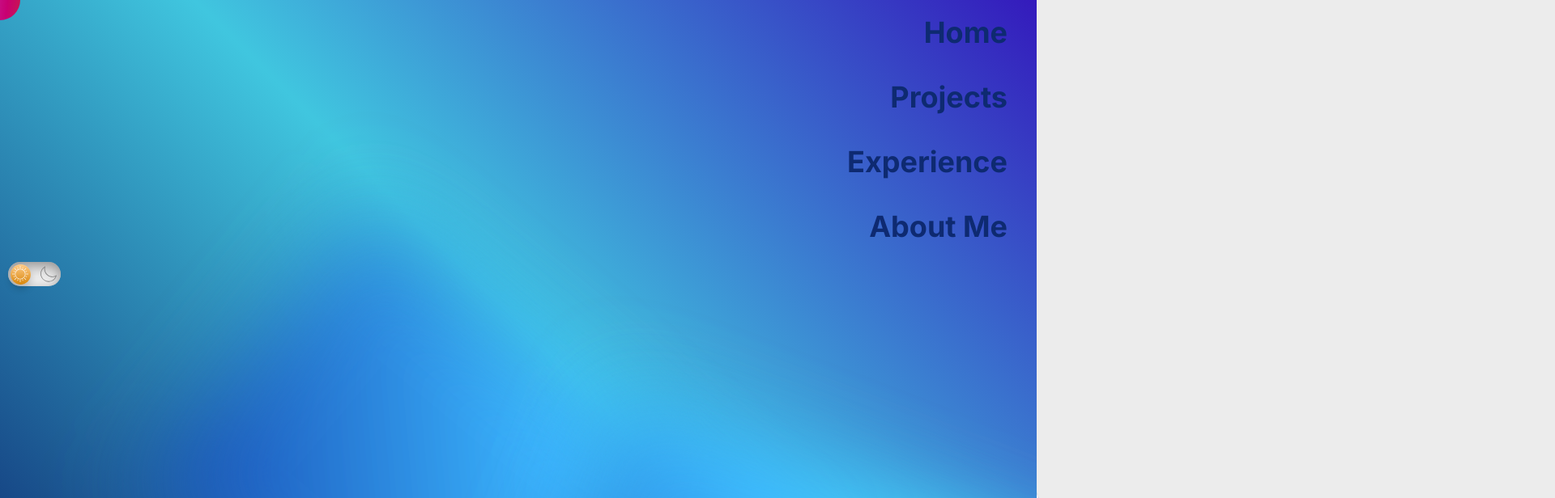
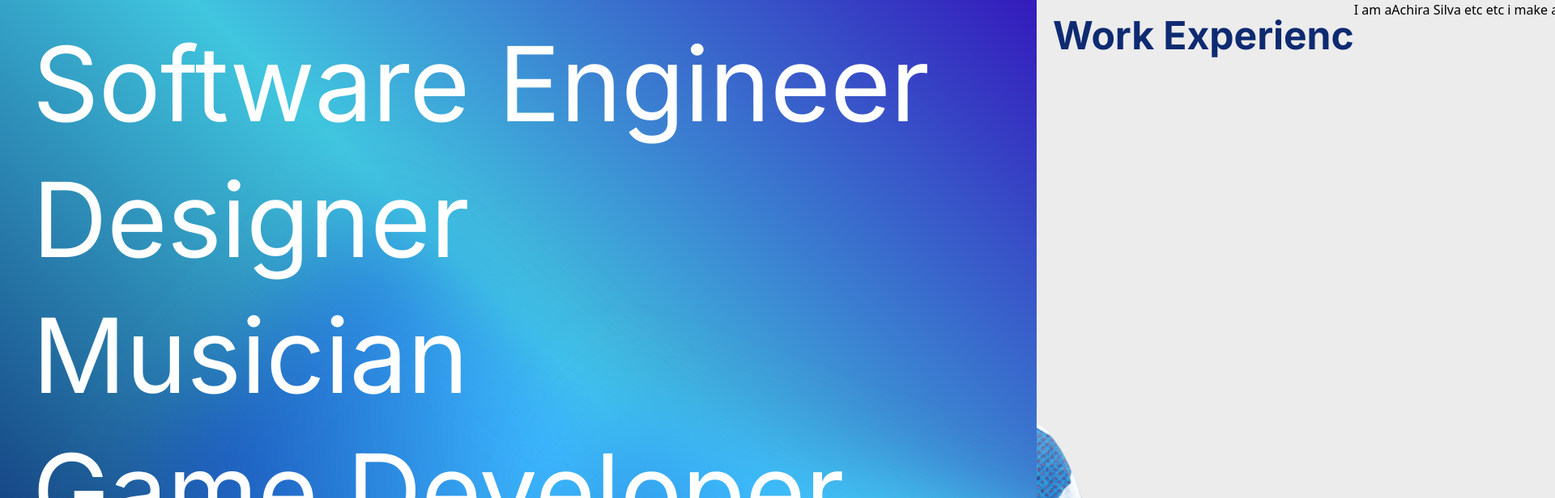
Before and after one commit to achira7/portfolio, a React (Vite) app: page / in a window 1280 px wide. Shown: the top 616 px of the page at 81% size, 1920 px wide, since content can reach past the window. Built offline with nearby package versions, Linux system fonts and the light colour scheme; what react-chatbot-kit would draw is missing.

Commit message:
Fixed Homepage issues

```diff
--- a/src/App.jsx
+++ b/src/App.jsx
@@ -16,6 +16,7 @@ function App() {
   const flairRef = useRef(null);
   const container = useRef(null);
   const [mode, setMode] = useState("light-mode");
+  const [loadingProgress, setLoadingProgress] = useState(0);
 
   useEffect(() => {
     const storedMode = localStorage.getItem("mode") || "light-mode";
@@ -30,6 +31,51 @@ function App() {
     document.body.classList.add(newMode);
     localStorage.setItem("mode", newMode);
   };
+
+  // .from("#title-1, #title-2, #title-3, #title-4", {
+  //   opacity: 0,
+  //   y: "+=30",
+  //   delay: 0.1,
+  //   stagger: 0.4,
+  //   ease: "slow",
+  // })
+
+  useLayoutEffect(() => {
+    const loaderElement = document.getElementById("loader");
+
+    gsap.from(loaderElement, {
+      scale: 0.5,
+      duration: 0.5,
+      ease: "power1.out",
+    });
+
+    let progressAnimation = gsap.to(
+      {},
+      {
+        y: "+=30",
+        delay: 0.2,
+        duration: 2,
+        ease: "slow",
+        onUpdate: () => {
+          const progress = Math.round(progressAnimation.progress() * 100);
+          setLoadingProgress(progress);
+        },
+        onComplete: () => {
+          gsap.to(loaderElement, {
+            opacity: 0,
+            scale: 0.5,
+            duration: 0.5,
+            ease: "power1.in",
+            onComplete: () => {
+              loaderElement.style.display = "none";
+            },
+          });
+        },
+      }
+    );
+
+    return () => progressAnimation.kill();
+  }, []);
 
   // Cursor animation
   useLayoutEffect(() => {
@@ -47,7 +93,7 @@ function App() {
       gsap.to(flairRef.current, {
         clipPath: "polygon(40% 40%, 60% 100%, 100% 60%)",
         scale: 1.4,
-        duration: 0.3,
+        duration: 0.5,
         ease: "power2.inOut",
       });
     };
@@ -56,7 +102,7 @@ function App() {
       gsap.to(flairRef.current, {
         clipPath: "circle(45% at 50% 50%)",
         scale: 1,
-        duration: 0.3,
+        duration: 0.5,
         ease: "power2.inOut",
       });
     };
@@ -91,13 +137,13 @@ function App() {
       t1.from("#welcome-1", {
         opacity: 0,
         y: "+=50",
-        delay: 0.5,
+        delay: 2.3,
         ease: "power1.in",
       })
         .to("#welcome-1", {
           opacity: 0,
           y: "-=50",
-          delay: 0.3,
+          delay: 0.5,
           ease: "power1.in",
         })
         .from("#title-1, #title-2, #title-3, #title-4", {
@@ -119,7 +165,7 @@ function App() {
           duration: 1,
           delay: 0.4,
           ease: "power1.in",
-            })
+        });
     }, container);
 
     return () => {
@@ -131,13 +177,21 @@ function App() {
   return (
     <Router>
       <div className="bg-background">
-        <div className="z-50" ref={container}>
-          <div className=" w-full"></div>
+        <div className="relative z-50" ref={container}>
+          <div
+            id="loader"
+            className="fixed inset-0 z-50 flex items-center justify-center text-white"
+          >
+            <p className="text-7xl font-inter font-black tracking-wide">
+              {" "}
+              LOADING: {loadingProgress}%
+            </p>
+          </div>
 
-          {/* Welcome animation */}
+          <div className="w-full h-full"></div>
           <div
             id="cover"
-            className="h-screen w-screen relative top-0 left-0 flex justify-center items-center z-10"
+            className="h-screen w-screen absolute top-0 left-0 flex justify-center items-center z-10"
           >
             <GradientComponent
               colorA={"#0e2d74"}
@@ -156,7 +210,7 @@ function App() {
 
             <div
               id="intro-slider"
-            className="h-screen p-10  absolute top-0 left-0 font-inter w-full flex flex-col gap-10 tracking-tight z-40"
+              className="h-screen text-white p-10 absolute top-0 left-0 font-inter w-full flex flex-col gap-10 tracking-tight z-40"
             >
               <h1 id="title-1" className="text-9xl">
                 Software Engineer
@@ -171,11 +225,9 @@ function App() {
                 Game Developer
               </h1>
             </div>
-
           </div>
 
           {/* Intro slider */}
-
         </div>
 
         {/* Cursor */}
@@ -187,10 +239,10 @@ function App() {
           ></div>
         </div>
 
-        <NavBar className={` z-20 ${mode}`} />
-        <Routes>
+        <NavBar className={`flex relative z-20 ${mode}`} />
+        <Routes className="">
           <Route
-            className={`flex flex-wrap z-10 ${mode}`}
+            className={`flex flex-wrap z-10 mt-10 ${mode}`}
             path="/"
             element={<Home />}
           />
@@ -210,7 +262,7 @@ function App() {
             element={<Test />}
           />
           <Route
-            className={`flex flex-wrap z-10 ${mode}`}
+            className={`flex flex-wrap z-10 mt-10 ${mode}`}
             path="/experience"
             element={<Experience />}
           />
--- a/src/components/NavBar.jsx
+++ b/src/components/NavBar.jsx
@@ -1,18 +1,20 @@
-import { useNavigate } from "react-router-dom";
+import { useNavigate, useLocation } from "react-router-dom";
 import React, { useState } from "react";
+
 import gsap from "gsap";
-import { ScrollToPlugin } from "gsap/ScrollToPlugin"; // Import the ScrollToPlugin
+import { ScrollToPlugin } from "gsap/ScrollToPlugin";
 
 import DarkMode from "./DarkMode/DarkMode";
 import ChatBot from "../components/ChatBot";
 import { ChatIcon, UpArrow, CloseIcon } from "../assets/icons/icons";
 
-// Register the ScrollToPlugin with GSAP
 gsap.registerPlugin(ScrollToPlugin);
 
 const NavBar = () => {
   const navigate = useNavigate();
   const [isChatOpen, setIsChatOpen] = useState(false);
+
+  const location = useLocation();
 
   const links = [
     { id: 1, title: "Home", url: "/" },
@@ -33,8 +35,33 @@ const NavBar = () => {
   return (
     <div className="fixed top-0 right-0 z-10 w-full">
       {" "}
-      {/* bg-trans */}
-      {/* <div className="flex justify-end bg-background w-full">
+      {location.pathname === "/" ? (
+        <div
+          id="horizontal-navbar"
+          className="flex justify-end flex-wrap bg-transparent"
+        >
+          <ul className="flex flex-col items-end bg-transparent">
+            {links.map(({ id, title, url }) => (
+              <li
+                key={id}
+                onClick={() => navigate(url)}
+                className="text-color-primary text-5xl font-inter font-bold mx-5 my-7 z-10"
+                style={{
+                  backgroundColor: "transparent",
+                  position: "relative",
+                  zIndex: 1,
+                }}
+              >
+                {title}
+              </li>
+            ))}
+          </ul>
+        </div>
+      ) : (
+        <div
+          id="vertical-navbar"
+          className="flex justify-end bg-background w-full"
+        >
           <ul className="flex justify-between bg-background w-full px-40">
             {links.map(({ id, title, url }) => (
               <li
@@ -50,41 +77,27 @@ const NavBar = () => {
               </li>
             ))}
           </ul>
-      </div> */}
-      <div className="flex justify-end flex-wrap bg-transparent">
-        <ul className="flex flex-col items-end bg-transparent">
-          {links.map(({ id, title, url }) => (
-            <li
-              key={id}
-              onClick={() => navigate(url)}
-              className="text-color-primary text-4xl font-inter font-bold mx-5 my-2 py-3 px-4 z-10"
-              style={{
-                backgroundColor: "transparent",
-                position: "relative",
-                zIndex: 1,
-              }}
-            >
-              {title}
-            </li>
-          ))}
-        </ul>
         </div>
-      <DarkMode className="mb-5" />
-      <div className="flex">
+      )}
+      <div className="flex justify-between items-center fixed bottom-10 left-0 right-0 px-10">
+        <div className="flex items-center space-x-4">
           <button
             onClick={() => setIsChatOpen(true)}
-          className="fixed bottom-10 left-10 bg-color-primary text-white p-3 rounded-full"
+            className="bg-color-primary text-white p-3 rounded-full"
           >
             <ChatIcon className="overflow-hidden cursor-none" />
           </button>
+
+          <DarkMode className="flex" />
+        </div>
+
         <button
           onClick={scrollToTop}
-          className="fixed bottom-10 right-10 bg-color-primary text-white p-3 rounded-full"
+          className="bg-color-primary text-white p-3 rounded-full"
         >
           <UpArrow className="cursor-none" />
         </button>
       </div>
-      {/* ChatBot Overlay */}
       {isChatOpen && (
         <div className="fixed inset-0 flex items-center justify-center bg-sky-950 bg-opacity-50 z-30">
           <div className="relative w-auto h-auto p-4 bg-card-primary-top rounded-lg">
--- a/src/index.css
+++ b/src/index.css
@@ -72,7 +72,7 @@ button, a{
   --color-green: 47,209,88, 1;
   --color-red: 255,60,68, 1;
   --color-yellow: 255,214,10, 1;
-  --color-blue: 34, 108, 160;
+  --color-blue: 16, 86, 156; /*34, 108, 160;*/
 
   --color-polaroid: 255,255,242;
 
--- a/src/pages/Experience.jsx
+++ b/src/pages/Experience.jsx
@@ -39,7 +39,7 @@ const Experience = () => {
   ];
 
   return (
-    <div className="bg-background">
+    <div className="bg-background mt-24">
       <h1 className="text-5xl font-bold text-color-primary font-inter top-0 mx-5 mt-5 flex flex-wrap">
         Experience
       </h1>
--- a/src/pages/Home.jsx
+++ b/src/pages/Home.jsx
@@ -57,8 +57,19 @@ const Home = () => {
         </div>
 
         <div className="m-7 flex items-start">
-          <p className="font-space text-color-primary text-3xl">
-            Hi! I'm Achira Silva. I am a creative indiviual and etc....
+          <p className="font-inter text-color-primary text-3xl tracking-wide">
+            Hi! I'm Achira Silva. I am a creative indiviual and etc.
+            Hi! I'm Achira Silva. I am a creative indiviual and etc.
+            Hi! I'm Achira Silva. I am a creative indiviual and etc.
+            Hi! I'm Achira Silva. I am a creative indiviual and etc.
+            Hi! I'm Achira Silva. I am a creative indiviual and etc.
+            Hi! I'm Achira Silva. I am a creative indiviual and etc.
+            Hi! I'm Achira Silva. I am a creative indiviual and etc.
+            Hi! I'm Achira Silva. I am a creative indiviual and etc.
+            Hi! I'm Achira Silva. I am a creative indiviual and etc.
+            Hi! I'm Achira Silva. I am a creative indiviual and etc.
+            Hi! I'm Achira Silva. I am a creative indiviual and etc.
+            Hi! I'm Achira Silva. I am a creative indiviual and etc.
           </p>
         </div>
 
@@ -68,10 +79,10 @@ const Home = () => {
             colorB={"#40c6df"}
             colorC={"#341abc"}
           />
-          <div className="w-1/4">
+          <div className="w-1/6">
             <img
               src={achiraImage}
-              className="absolute w-[200] top-0 grayscale"
+              className="absolute top-0 grayscale"
             />
             <img
               src={overlayImage}
@@ -107,6 +118,10 @@ const Home = () => {
           <p>I am aAchira Silva etc etc i make apps</p>
           <Button name={"All Projects"} link={"/projects"} color={"green"} />
         </div>
+
+        <p>
+
+        </p>
       </div>
 
     </div>
```
Lines whose indentation alone changed are shown as unchanged.
